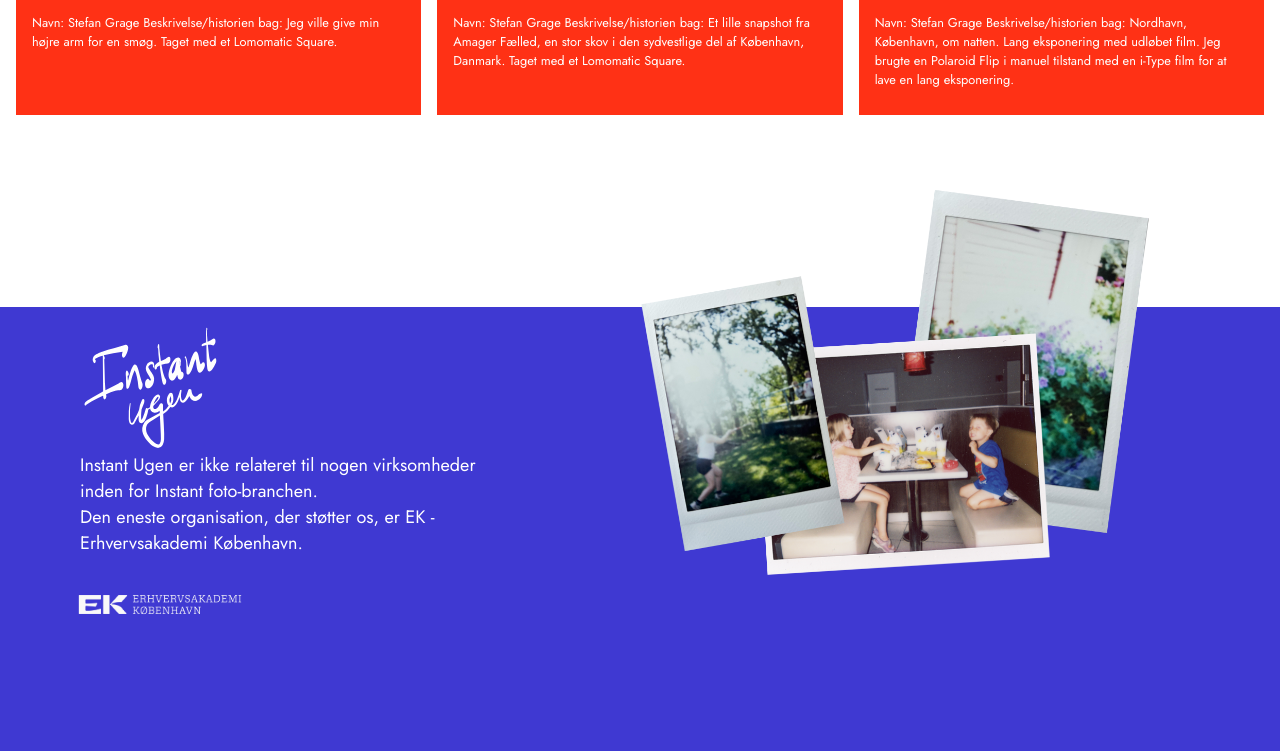
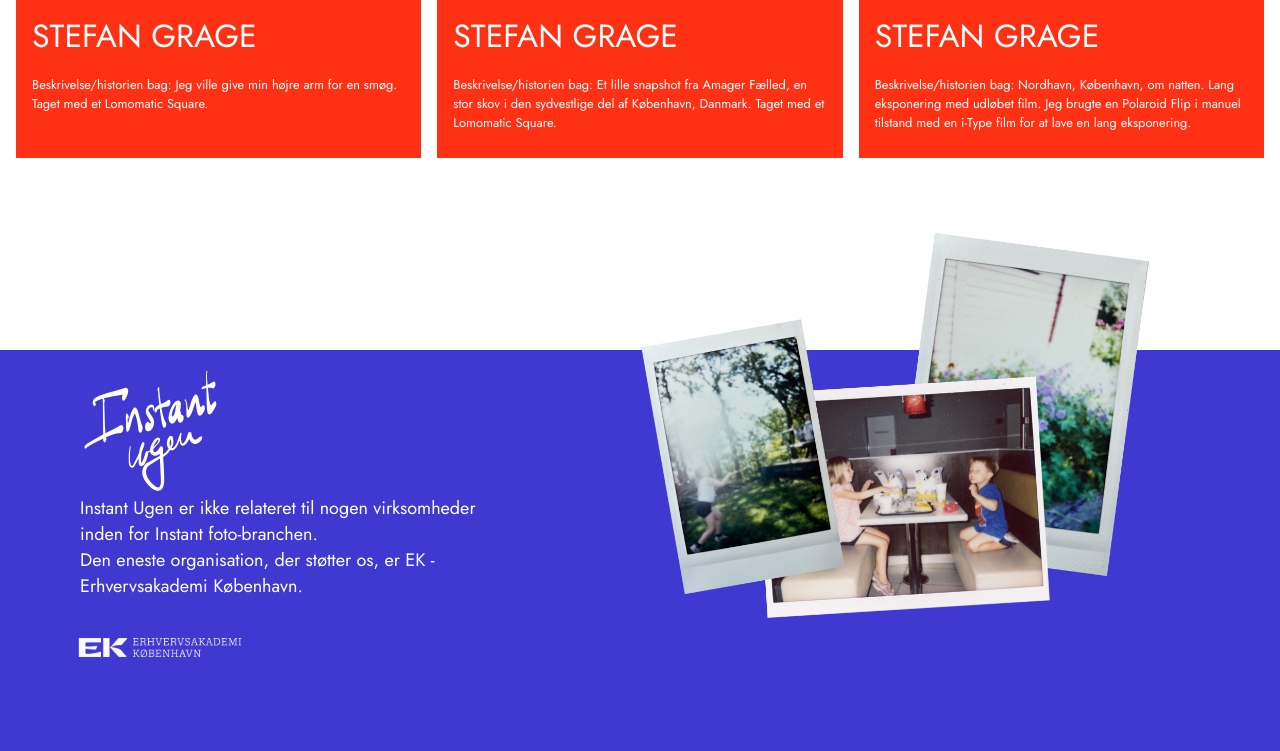
Before and after one commit to KatrineRiis/Instant-ugen---case, a plain HTML site: page index.html in a window 1280 px wide. Shown: the part 3552-4303 px from the top of the page. Drawn offline with Linux system fonts and the light colour scheme; a web font is replaced by a local one.

Commit message:
inspiration_v1_done

```diff
--- a/css/index.css
+++ b/css/index.css
@@ -241,6 +241,8 @@ li {
   max-width: 50ch;
 }
 
+/* INSPIRATION */
+
 .inspiration_container {
   margin-top: -100px;
 }
@@ -263,6 +265,10 @@ li {
   margin: 0.5rem;
   margin-bottom: 2rem;
   padding-bottom: 10px;
+}
+
+.inspiration_name {
+  font-size: 2rem;
 }
 
 .inspiration_card p {
--- a/index.html
+++ b/index.html
@@ -145,7 +145,8 @@
             <div class="grid_1_1_1">
                 <div class="inspiration_card">
                     <img src="./img/02-amager-forbraending-instaxsquare-01.jpg" alt="amager-forbraending">
-                    <p>Navn: Stefan Grage
+                    <p class="inspiration_name">STEFAN GRAGE</p>
+                    <p>
                         Beskrivelse/historien bag: Jeg ville give min højre arm for en smøg. Taget med et Lomomatic
                         Square.
                     </p>
@@ -153,7 +154,8 @@
 
                 <div class="inspiration_card">
                     <img src="./img/01-amager-faelled-instaxsquare01.jpg" alt="amager-faelled">
-                    <p>Navn: Stefan Grage
+                    <p class="inspiration_name">STEFAN GRAGE</p>
+                    <p>
                         Beskrivelse/historien bag: Et lille snapshot fra Amager Fælled, en stor skov i den sydvestlige
                         del
                         af
@@ -163,7 +165,8 @@
 
                 <div class="inspiration_card">
                     <img src="./img/13-amerikaplads_nordhavnen_expired_film_aug_25.jpg.jpg" alt="amerikaplads">
-                    <p>Navn: Stefan Grage
+                    <p class="inspiration_name">STEFAN GRAGE</p>
+                    <p>
                         Beskrivelse/historien bag: Nordhavn, København, om natten. Lang eksponering med udløbet film.
                         Jeg
                         brugte
```
